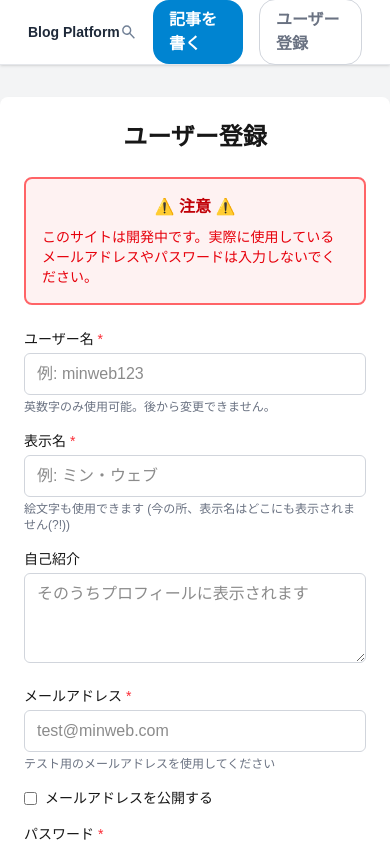
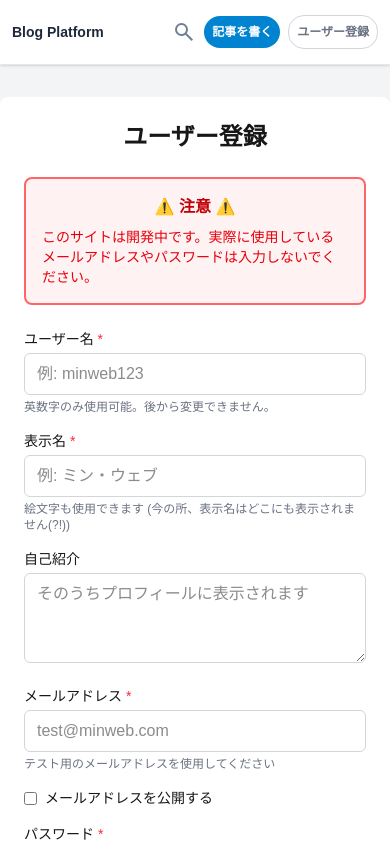
Before and after one commit to kmc-jp/MinWeb2025-blogging-platform, a Next.js app: page /auth in a window 390 px wide. Shown: the top 844 px of the page. Built offline with nearby package versions, Linux system fonts and the light colour scheme.

Commit message:
一部のUIを調整

```diff
--- a/src/app/auth/page.tsx
+++ b/src/app/auth/page.tsx
@@ -120,7 +120,7 @@ export default function AuthPage() {
   };
 
   return (
-    <div className="max-w-md mx-auto mt-8 p-6 bg-white rounded-lg shadow-md">
+    <div className="max-w-md mx-auto mt-8 p-6 bg-white rounded-lg">
       <h1 className="text-2xl font-bold mb-6 text-center">ユーザー登録</h1>
 
       <div className="mb-6 p-4 bg-red-50 border-2 border-red-400 rounded-lg">
--- a/src/app/components/header.tsx
+++ b/src/app/components/header.tsx
@@ -8,7 +8,7 @@ interface HeaderProps {
 export default function Header({ onMenuClick }: HeaderProps) {
     return (
         <header className="bg-white shadow-sm border-b border-gray-200 top-0 z-50">
-            <div className="mx-7">
+            <div className="mx-3 sm:mx-7">
                 <div className="flex justify-between items-center h-16">
                     <div className="flex items-center space-x-4">
 
@@ -17,19 +17,19 @@ export default function Header({ onMenuClick }: HeaderProps) {
                         </Link>
                     </div>
 
-                    <div className="flex items-center space-x-4">
+                    <div className="flex items-center space-x-2 sm:space-x-4">
                         <Link href="/search">
                             <Image src="/search.svg" alt="Search" width={24} height={24} className="cursor-pointer" />
                         </Link>
                         <Link
                             href="/post"
-                            className="flex items-center px-4 py-2 rounded-2xl bg-sky-600 hover:bg-sky-700 transition-colors duration-200">
-                            <span className="text-s font-bold text-white">記事を書く</span>
+                            className="flex items-center px-2 py-2 sm:px-4 rounded-2xl bg-sky-600 hover:bg-sky-700 transition-colors duration-200">
+                            <span className="text-xs sm:text-sm font-bold text-white whitespace-nowrap">記事を書く</span>
                         </Link>
                         <Link
                             href="/auth"
-                            className="flex items-center px-4 py-2 rounded-2xl border border-gray-300 hover:bg-gray-200 transition-colors duration-200">
-                            <span className="text-s font-bold text-gray-500">ユーザー登録</span>
+                            className="flex items-center px-2 py-2 sm:px-4 rounded-2xl border border-gray-300 hover:bg-gray-200 transition-colors duration-200">
+                            <span className="text-xs sm:text-sm font-bold text-gray-500 whitespace-nowrap">ユーザー登録</span>
                         </Link>
                     </div>
                 </div>
--- a/src/app/post/page.tsx
+++ b/src/app/post/page.tsx
@@ -107,14 +107,14 @@ export default function PostPage() {
                 )}
 
                 <div className="flex justify-end">
-                    <button
+                    {/* <button
                         type="button"
                         onClick={() => router.back()}
                         className="mr-4 px-6 py-2 border border-gray-300 rounded-md text-gray-700 hover:bg-gray-50 focus:outline-none focus:ring-2 focus:ring-gray-500"
                         disabled={isSubmitting}
                     >
                         キャンセル
-                    </button>
+                    </button> */}
                     <button
                         type="submit"
                         className="px-6 py-2 bg-sky-600 text-white rounded-md hover:bg-sky-700 focus:outline-none focus:ring-2 focus:ring-sky-500 disabled:opacity-50 disabled:cursor-not-allowed"
```
